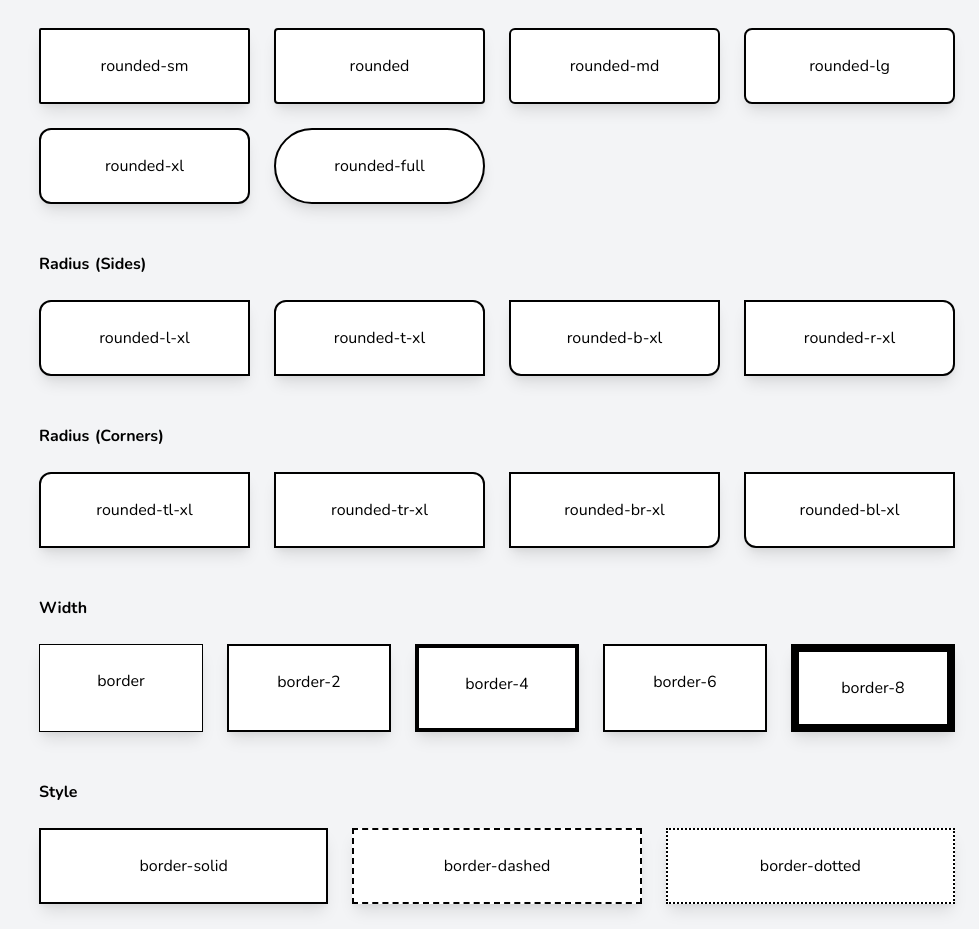
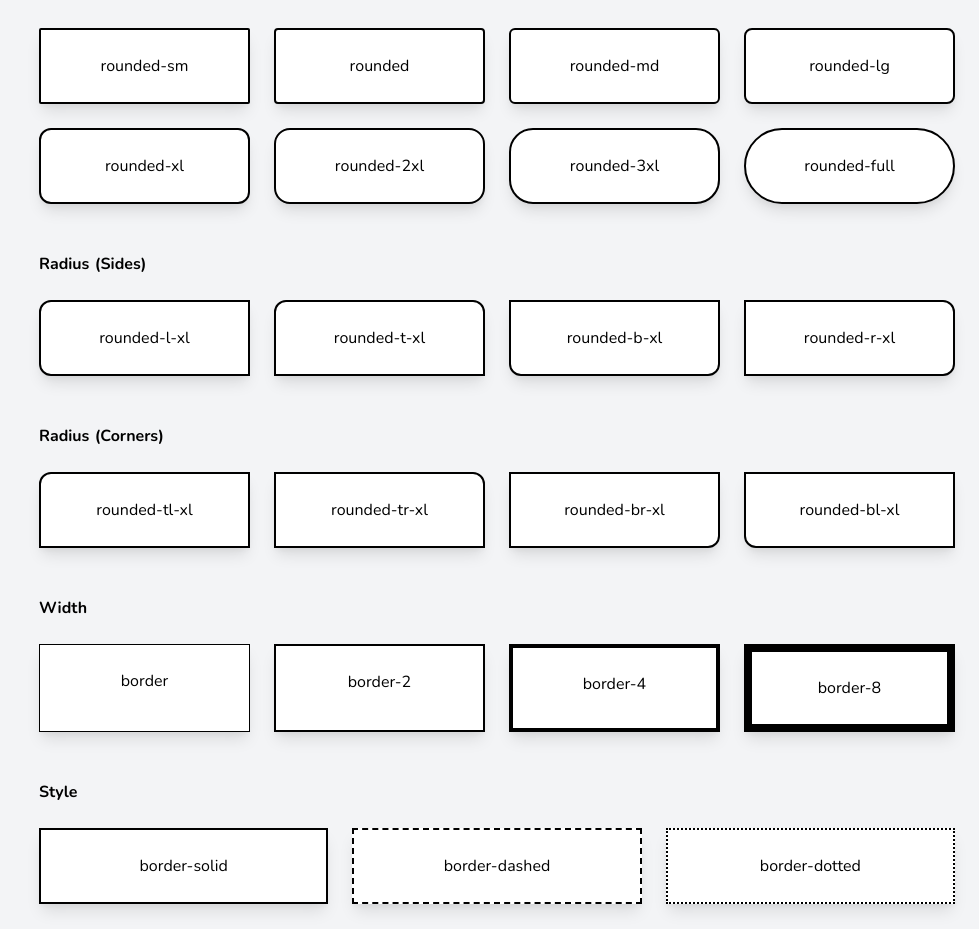
Before and after one commit to juankbrera/tailwind-guide, a Nuxt app: page / in a window 1280 px wide. Shown: the part 5484-6413 px from the top of the page, without its empty margins (301-1280 px from the left). Built offline with nearby package versions, Linux system fonts and the light colour scheme.

Commit message:
updating borders

```diff
--- a/components/sections/borders.vue
+++ b/components/sections/borders.vue
@@ -34,6 +34,8 @@ export default {
             'rounded-md',
             'rounded-lg',
             'rounded-xl',
+            'rounded-2xl',
+            'rounded-3xl',
             'rounded-full',
           ],
         },
@@ -59,8 +61,8 @@ export default {
         },
         width: {
           title: 'Width',
-          gridClasses: 'grid-cols-5',
-          utilities: ['border', 'border-2', 'border-4', 'border-6', 'border-8'],
+          gridClasses: 'grid-cols-4',
+          utilities: ['border', 'border-2', 'border-4', 'border-8'],
         },
         style: {
           title: 'Style',
```
